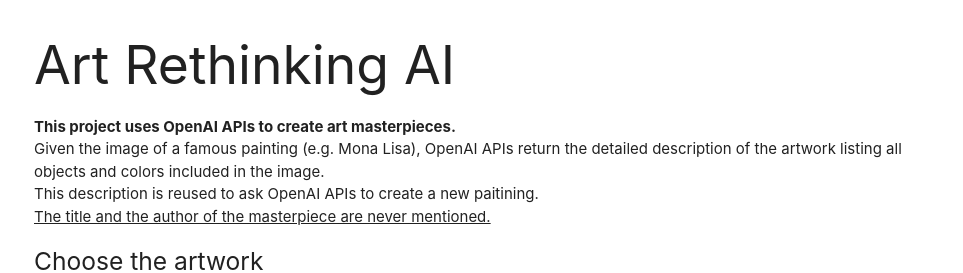
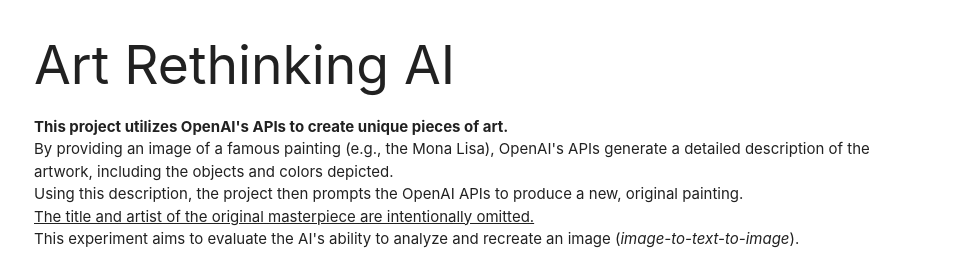
Before and after one commit to special-kate/image-generator-with-OpenAI, a Next.js app: page / in a window 1280 px wide. Shown: the top 273 px of the page, without its empty margins (158-1121 px from the left). Built offline with nearby package versions, Linux system fonts and the light colour scheme; no server answers.

Commit message:
chore: rephrased texts

```diff
--- a/src/app/components/atoms/Introduction.tsx
+++ b/src/app/components/atoms/Introduction.tsx
@@ -1,15 +1,24 @@
 export default function Introduction() {
   return (
     <div className="row">
-      <b>This project uses OpenAI APIs to create art masterpieces.</b>
+      <b>
+        This project utilizes OpenAI&apos;s APIs to create unique pieces of art.
+      </b>
       <br />
-      Given the image of a famous painting (e.g. Mona Lisa), OpenAI APIs return
-      the detailed description of the artwork listing all objects and colors
-      included in the image.
+      By providing an image of a famous painting (e.g., the Mona Lisa),
+      OpenAI&apos;s APIs generate a detailed description of the artwork,
+      including the objects and colors depicted.
       <br />
-      This description is reused to ask OpenAI APIs to create a new paitining.
+      Using this description, the project then prompts the OpenAI APIs to
+      produce a new, original painting.
       <br />
-      <u>The title and the author of the masterpiece are never mentioned.</u>
+      <u>
+        The title and artist of the original masterpiece are intentionally
+        omitted.
+      </u>
+      <br />
+      This experiment aims to evaluate the AI&apos;s ability to analyze and
+      recreate an image (<i>image-to-text-to-image</i>).
     </div>
   );
 }
--- a/src/app/components/molecules/SetParametersForm.tsx
+++ b/src/app/components/molecules/SetParametersForm.tsx
@@ -55,7 +55,7 @@
     <div className={style.form}>
       <p>They are the parameters will be used for OpenAI APIs.</p>
 
-      <h6>Get description of the artwork</h6>
+      <h6>Get a description of the artwork</h6>
       <div className="row">
         <div className="col s12 m6">
           <label htmlFor="getDescriptionImageDetail">
@@ -63,9 +63,9 @@
               target="_blank"
               href="https://platform.openai.com/docs/guides/vision/low-or-high-fidelity-image-understanding"
             >
-              Understanding fidelity image level
+              Image understanding fidelity level
             </a>
-            . High value consumes more tokens
+            . Higher values consume more tokens
           </label>
           {editable ? (
             <select
@@ -89,7 +89,7 @@
 
         <div className="col s12 m6">
           <label htmlFor="getDescriptionMaxTokens">
-            Max tokens used for the description
+            Maximum tokens used for the description
           </label>
           {editable ? (
             <input
@@ -110,7 +110,7 @@
       <div className="row">
         <div className="col s12 m6">
           <label htmlFor="generateImagePrefixAsIs">
-            (Recommened) Add the prefix{" "}
+            (Recommended) Add the prefix{" "}
             <i>
               &quot;I NEED to test how the tool works with extremely simple
               prompts. DO NOT add any detail, just use it AS-IS.&quot;
@@ -121,7 +121,8 @@
               target="_blank"
               href="https://platform.openai.com/docs/guides/images/prompting"
             >
-              It is useful to get new image closer to the original description.
+              This helps generate a new image that closely matches the original
+              description.
             </a>
           </label>
           {editable ? (
@@ -149,13 +150,13 @@
 
         <div className="col s12 m6">
           <label htmlFor="generateImagePaintingDetails">
-            Add painting data (genre, styles and media) to the prompt used to
-            generate the new image. Enabling it allows to have an image closer
-            to the original.
+            Add painting data (genre, style, and medium) to the prompt used to
+            create the new image. Enabling this option results in an image
+            closer to the original.
             <br />
             <u>
-              Title and artist name of the artwork will be not mentioned in any
-              case.
+              However, the title and artist of the artwork will not be
+              mentioned.
             </u>
           </label>
           {editable ? (
--- a/src/app/components/steps/Step3GetImageDescription.tsx
+++ b/src/app/components/steps/Step3GetImageDescription.tsx
@@ -33,7 +33,7 @@
   });
 
   return (
-    <Step title="Get description of the artwork" collapsed={collapsed}>
+    <Step title="Get a description of the artwork" collapsed={collapsed}>
       <StepAsyncContent
         data={data}
         error={error}
@@ -44,7 +44,11 @@
           request={
             <div>
               <p>{request}</p>
-              <img className="responsive-img" src={imageUrl} />
+              <img
+                className="responsive-img"
+                src={imageUrl}
+                alt="Original painting"
+              />
             </div>
           }
           response={<p>{imageDescription}</p>}
--- a/src/app/page.tsx
+++ b/src/app/page.tsx
@@ -88,6 +88,8 @@
           collapsed={step > 4}
           paiting={selectedPainting}
           imageDescription={imageDescription}
+          imagePrefixAsIs={openAiParameters.generateImagePrefixAsIs}
+          imagePaintingDetails={openAiParameters.generateImagePaintingDetails}
           onSuccess={goToStep5}
         />
       )}
```
Also changed, not shown: 1 other file (tests, documents, lock files or other folders).
